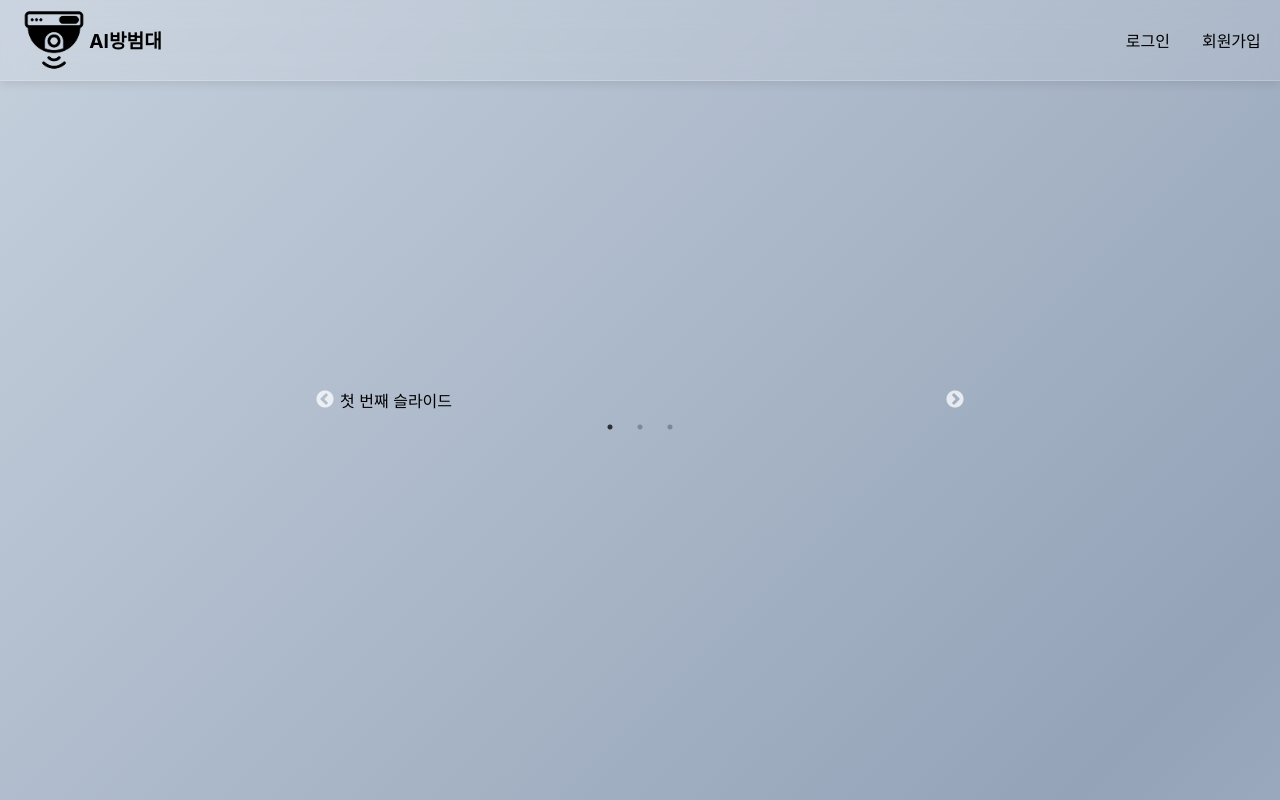
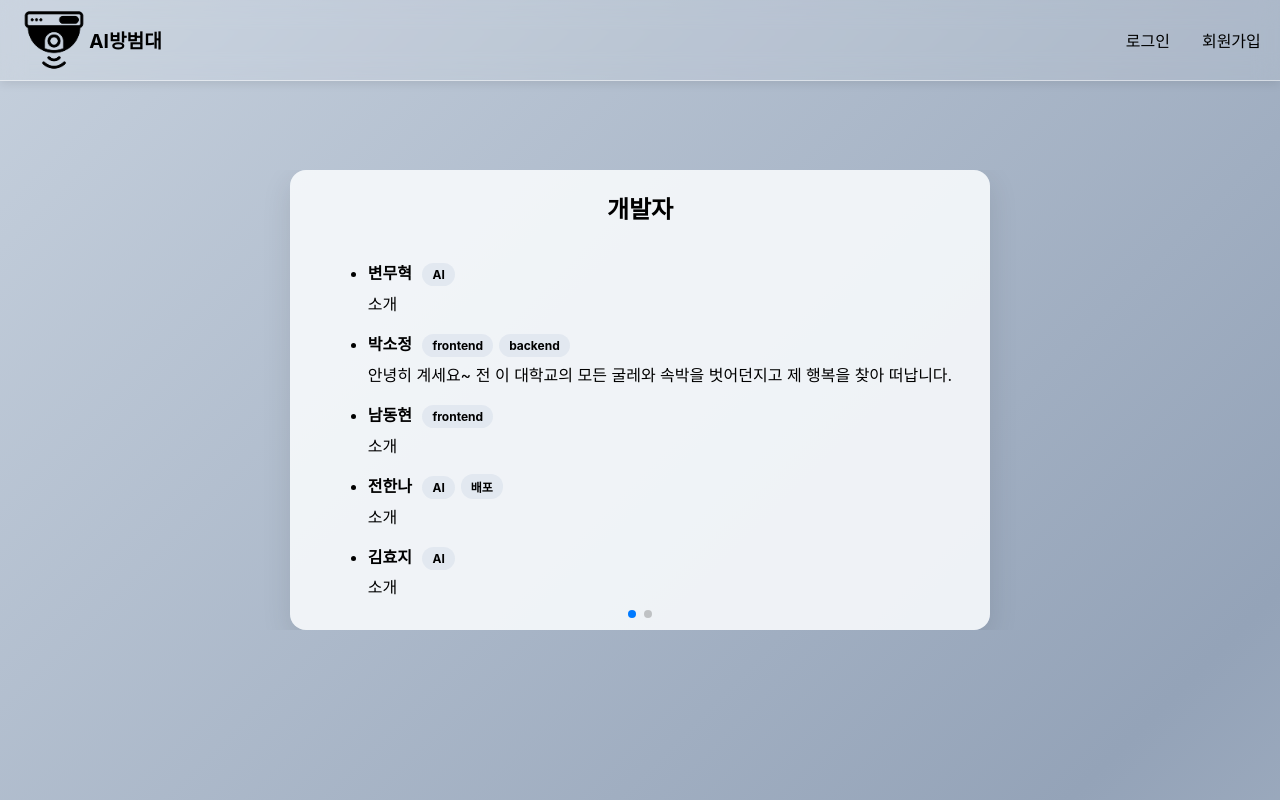
Before and after one commit to AI-Security-Guard/ASG, a React (Create React App) app in the folder client/: page /Developer in a window 1280 px wide. Built offline with nearby package versions, Linux system fonts and the light colour scheme.

Commit message:
feat: 개바자 소개 페이지 #21

```diff
--- a/client/package.json
+++ b/client/package.json
@@ -17,6 +17,7 @@
     "react-slick": "^0.30.3",
     "slick-carousel": "^1.8.1",
     "styled-components": "^6.1.17",
+    "swiper": "^11.2.6",
     "web-vitals": "^2.1.4"
   },
   "scripts": {
--- a/client/src/component/Header/Header.style.js
+++ b/client/src/component/Header/Header.style.js
@@ -13,7 +13,7 @@ export const HeaderContainer = styled.div`
     background: rgba(255, 255, 255, 0.1);
     backdrop-filter: blur(12px);
     -webkit-backdrop-filter: blur(12px);
-    border-bottom: 1px solid rgba(255, 255, 255, 0.2);
+    border-bottom: 1px solid rgba(255, 255, 255, 0.5);
     box-shadow: 0 2px 10px rgba(0, 0, 0, 0.1);
 `;
 
--- a/client/src/component/Slider/Slider.js
+++ /dev/null
@@ -1,29 +0,0 @@
-import React from "react";
-import Slider from "react-slick";
-import "slick-carousel/slick/slick.css";
-import "slick-carousel/slick/slick-theme.css";
-import { SliderContainer } from "./Slider.style.js";
-
-function SliderComponent({ items }) {
-    const settings = {
-        dots: true,
-        infinite: true,
-        speed: 500,
-        slidesToShow: 1,
-        slidesToScroll: 1,
-        autoplay: true,
-        autoplaySpeed: 6000,
-    };
-
-    return (
-        <SliderContainer>
-            <Slider {...settings}>
-                {items.map((item, index) => (
-                    <div key={index}>{item}</div>
-                ))}
-            </Slider>
-        </SliderContainer>
-    );
-}
-
-export default SliderComponent;
--- a/client/src/component/Slider/Slider.style.js
+++ /dev/null
@@ -1,8 +0,0 @@
-import styled from "styled-components";
-
-export const SliderContainer = styled.div`
-    width: 100%;
-    max-width: 600px;
-    margin: 0 auto;
-    padding: 2rem 0;
-`;
--- a/client/src/page/DeveloperPage/DeveloperPage.js
+++ b/client/src/page/DeveloperPage/DeveloperPage.js
@@ -1,16 +1,62 @@
-import { DeveloperContainer } from "./DeveloperPage.style.js";
+import React from "react";
 import Header from "../../component/Header/Header.js";
-import Slider from "../../component/Slider/Slider.js";
+import { DeveloperContainer, SlideBox, Tag } from "./DeveloperPage.style.js";
+import { Swiper, SwiperSlide } from "swiper/react";
+import "swiper/css";
+import "swiper/css/pagination";
+import { Pagination } from "swiper/modules";
 
 function DeveloperPage() {
-    const slideItems = ["첫 번째 슬라이드", "두 번째 슬라이드", "세 번째 슬라이드"];
+    const slideItems = [
+        {
+            title: "개발자",
+            members: [
+                { name: "변무혁", tags: ["AI"], intro: "소개" },
+                {
+                    name: "박소정",
+                    tags: ["frontend", "backend"],
+                    intro: "안녕히 계세요~ 전 이 대학교의 모든 굴레와 속박을 벗어던지고 제 행복을 찾아 떠납니다.",
+                },
+                { name: "남동현", tags: ["frontend"], intro: "소개" },
+                { name: "전한나", tags: ["AI", "배포"], intro: "소개" },
+                { name: "김효지", tags: ["AI"], intro: "소개" },
+            ],
+        },
+        {
+            title: "개발 목표",
+            content: `AI방범대 사이트는 영상을 분석하여\n거동 수상자를 감지하는 서비스를 제공합니다.`,
+        },
+    ];
+
     return (
         <>
             <Header />
             <DeveloperContainer>
-                <Slider items={slideItems} />
+                <Swiper modules={[Pagination]} pagination={{ clickable: true }} spaceBetween={30} slidesPerView={1}>
+                    {slideItems.map((item, index) => (
+                        <SwiperSlide key={index}>
+                            <SlideBox>
+                                <h2>{item.title}</h2>
+                                {"members" in item ? (
+                                    <ul>
+                                        {item.members.map((member, i) => (
+                                            <li key={i} style={{ marginBottom: "1rem" }}>
+                                                <strong>{member.name}</strong>{" "}
+                                                {member.tags.map((tag, j) => (
+                                                    <Tag key={j}>{tag}</Tag>
+                                                ))}
+                                                <p style={{ marginTop: "0.3rem" }}>{member.intro}</p>
+                                            </li>
+                                        ))}
+                                    </ul>
+                                ) : (
+                                    <p style={{ whiteSpace: "pre-line" }}>{item.content}</p>
+                                )}
+                            </SlideBox>
+                        </SwiperSlide>
+                    ))}
+                </Swiper>
             </DeveloperContainer>
-            ;
         </>
     );
 }
--- a/client/src/page/DeveloperPage/DeveloperPage.style.js
+++ b/client/src/page/DeveloperPage/DeveloperPage.style.js
@@ -7,14 +7,38 @@ const gradientShift = keyframes`
 `;
 
 export const DeveloperContainer = styled.div`
-    display: flex;
     width: 100%;
-    height: 100%;
-    position: absolute;
-    align-items: center;
-    justify-content: center;
-
+    min-height: 100vh;
     background: linear-gradient(135deg, #e5e7eb, #cbd5e1, #94a3b8, #cbd5e1);
     background-size: 300% 300%;
+    background-position: 0% 50%;
     animation: ${gradientShift} 20s ease-in-out infinite;
+
+    display: flex;
+    justify-content: center;
+    align-items: center;
+    box-sizing: border-box;
 `;
+
+export const SlideBox = styled.div`
+    background-color: rgba(248, 250, 252, 0.9);
+    width: 100%;
+    max-width: 700px;
+    margin: 0 auto;
+    border-radius: 16px;
+    box-shadow: 0 10px 30px rgba(0, 0, 0, 0.1);
+    justify-content: center;
+    display: flex;
+    align-items: center;
+    flex-direction: column;
+`;
+
+export const Tag = styled.span`
+    display: inline-block;
+    background: #e2e8f0;
+    padding: 4px 10px;
+    border-radius: 12px;
+    font-size: 0.75rem;
+    margin-left: 6px;
+    font-weight: bold;
+`;
```
Also changed, not shown: 1 other file (tests, documents, lock files or other folders).
